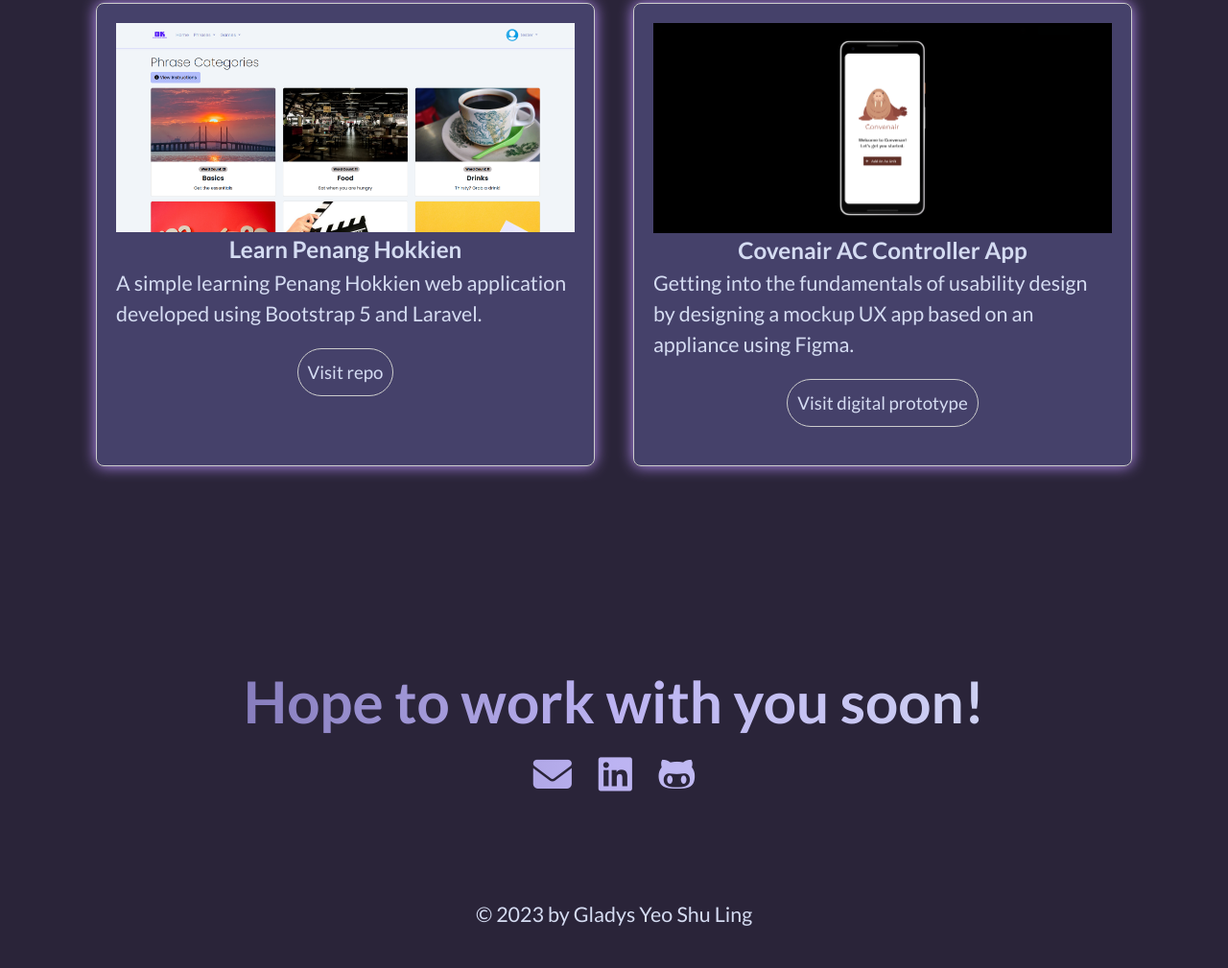
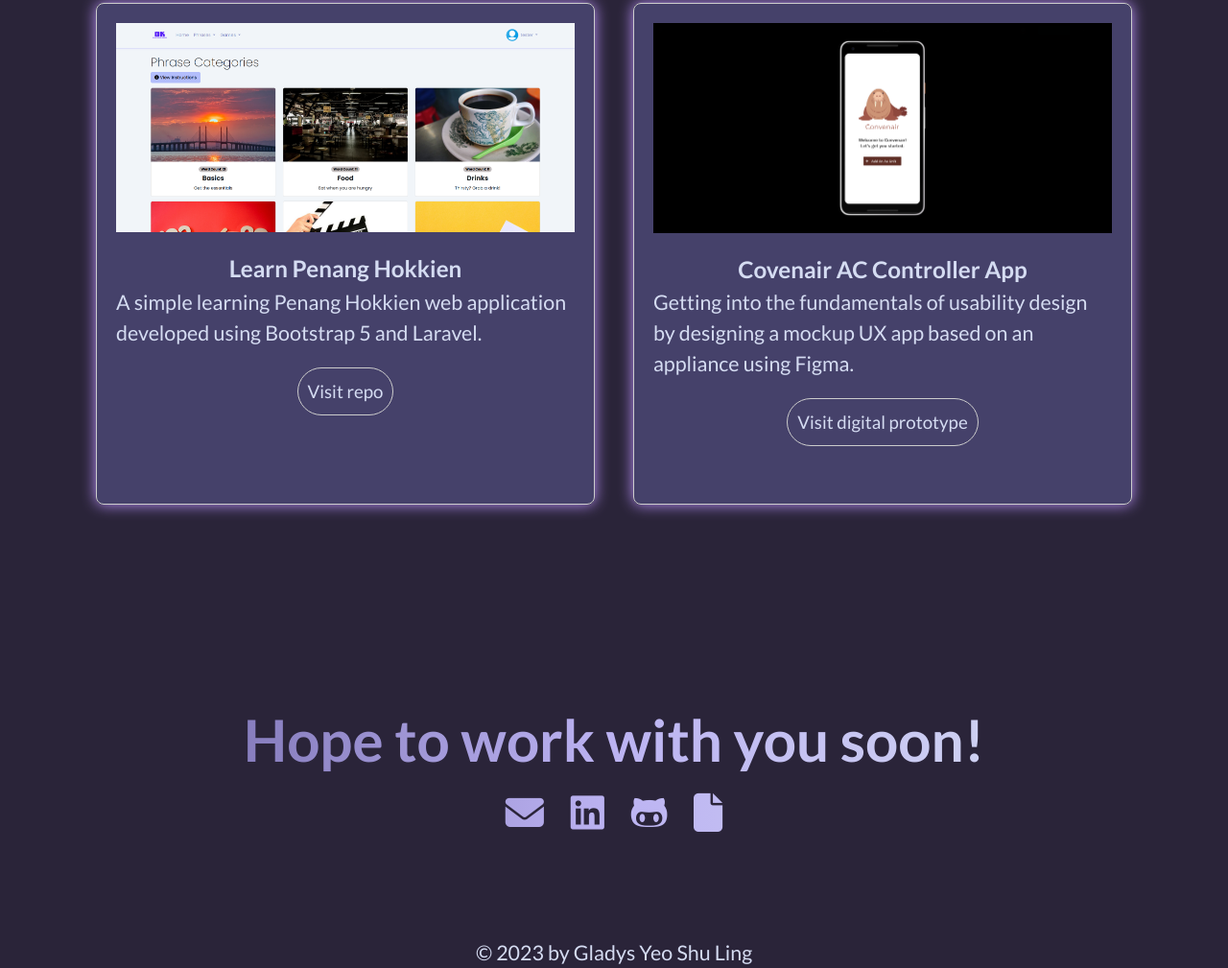
Before and after one commit to linggladys/PersonalPortfolio, a plain HTML site: page index.html in a window 1280 px wide. Shown: the part 2361-3370 px from the top of the page at 96% size. Before the commit the page ends 3330 px from the top, so only its background shows below. Drawn offline with Linux system fonts and the light colour scheme.

Commit message:
second commit

```diff
--- a/index.html
+++ b/index.html
@@ -43,6 +43,7 @@
         </ul>
       </nav>
     </header>
+    <main>
       <section id="main-header">
         <div class="header-introduction">
           <h1 class="header-status">
@@ -69,7 +70,7 @@
             programming language that I learned back in college.
             <br /><br />
             My hobbies are playing guitar and ukulele, reading, journaling,
-          walking, and filming (not so professional) videos to keep memories.
+            walking, and filming videos (by using my smartphone) to keep memories.
           </p>
         </div>
       </section>
@@ -155,11 +156,14 @@
             <a href="mailto:ygladysling@gmail.com"
               ><i class="fas fa-envelope"></i
             ></a>
-          <a href="#"><i class="fab fa-linkedin"></i></a>
-          <a href="#"><i class="fab fa-github-alt"></i></a>
+            <a href="https://www.linkedin.com/in/gladys-yeo-shu-ling-6b4705145/"><i class="fab fa-linkedin"></i></a>
+            <a href="https://github.com/linggladys"><i class="fab fa-github-alt"></i></a>
+            <a href="#"><i class="fas fa-file"></i></a>
           </div>
         </div>
       </section>
+    </main>
+
     <footer>
       <div class="footer-line">
         <p>© <span id="year"></span> by Gladys Yeo Shu Ling</p>
--- a/style.css
+++ b/style.css
@@ -214,6 +214,10 @@ small{
   text-align: center;
 }
 
+.works-info{
+  margin: 20px 0;
+}
+
 .works-image img {
   object-fit: cover;
   /* width: 300px; */
@@ -294,7 +298,7 @@ small{
   .custom-nav {
     display: flex;
     flex-direction: column;
-    padding: 192px var(--phone-margin) !important;
+    padding: 2% var(--phone-margin) !important;
   }
 
   .primary-nav {
```
Lines whose indentation alone changed are shown as unchanged.
